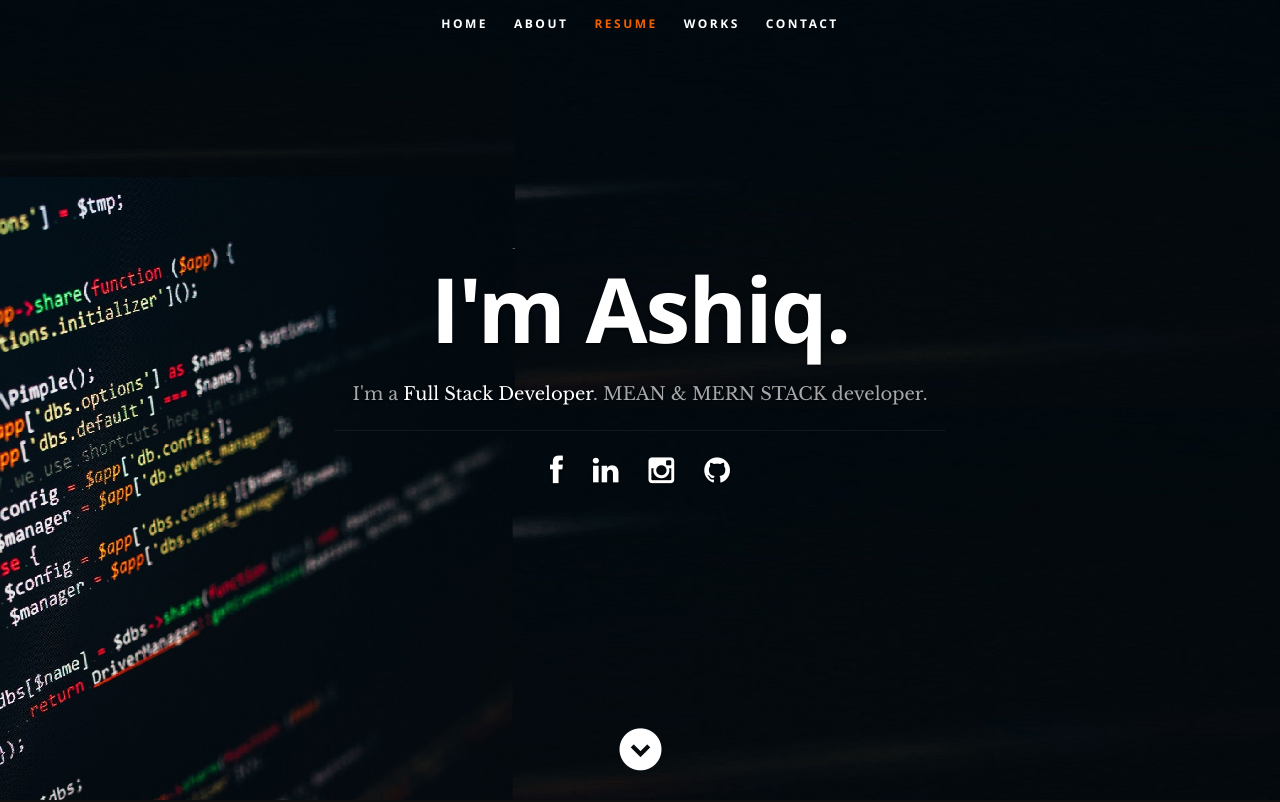
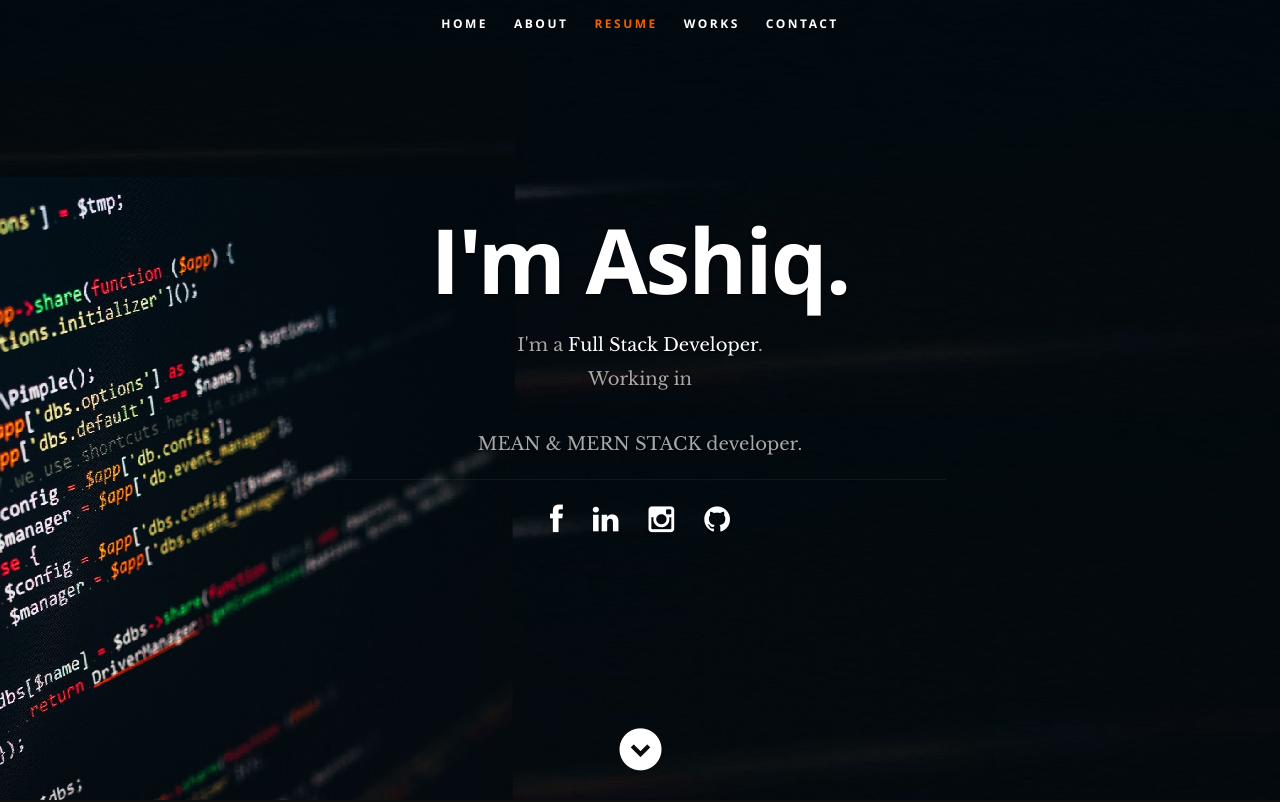
Before and after one commit to ashiqcvcv/ashiq, a React (Create React App) app: page / in a window 1280 px wide. Shown: the top 802 px of the page. Built offline with nearby package versions, Linux system fonts and the light colour scheme.

Commit message:
commit all

```diff
--- a/src/Components/Header.js
+++ b/src/Components/Header.js
@@ -34,7 +34,7 @@ class Header extends Component {
         <div className="row banner">
            <div className="banner-text">
               <h1 className="responsive-headline">I'm {name}.</h1>
-              <h3>I'm a <span>{occupation}</span>. {description}.</h3>
+              <h3>I'm a <span>{occupation}</span>.<p>Working in</p> {description}.</h3>
               <hr />
               <ul className="social">
                  {networks}
```
